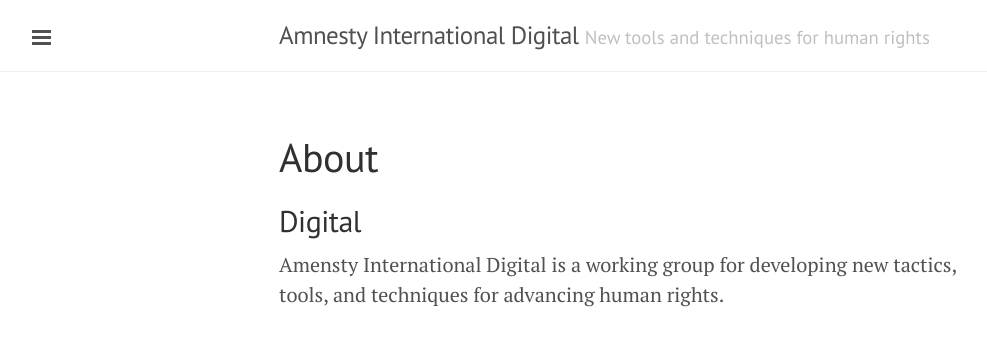
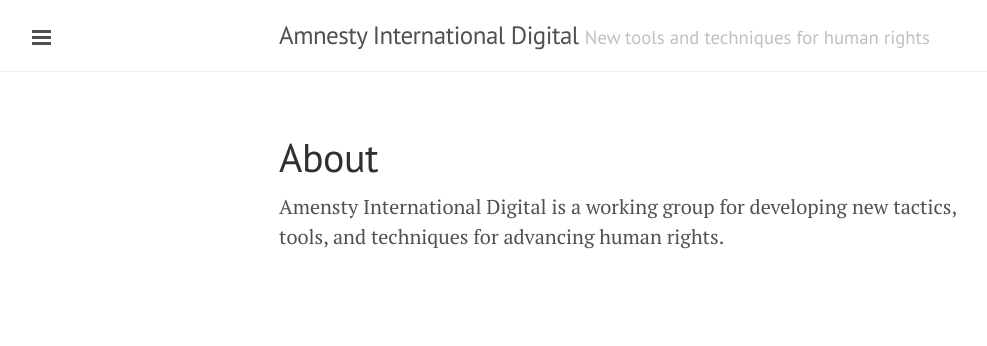
Before and after one commit to AmnestyInternational/amnestyinternational.github.com, a Jekyll site: the page built from about.md, in a window 1280 px wide. Shown: the top 346 px of the page, without its empty margins (1-988 px from the left). Built offline with Jekyll 4.4.1, drawn with Linux system fonts in a browser that asks for light colours; Markdown is read by kramdown in place of the engine named in the settings.

Commit message:
new about page

```diff
--- a/about.md
+++ b/about.md
@@ -3,6 +3,4 @@ layout: page
 title: About
 ---
 
-## Digital
-
 Amensty International Digital is a working group for developing new tactics, tools, and techniques for advancing human rights.
```
